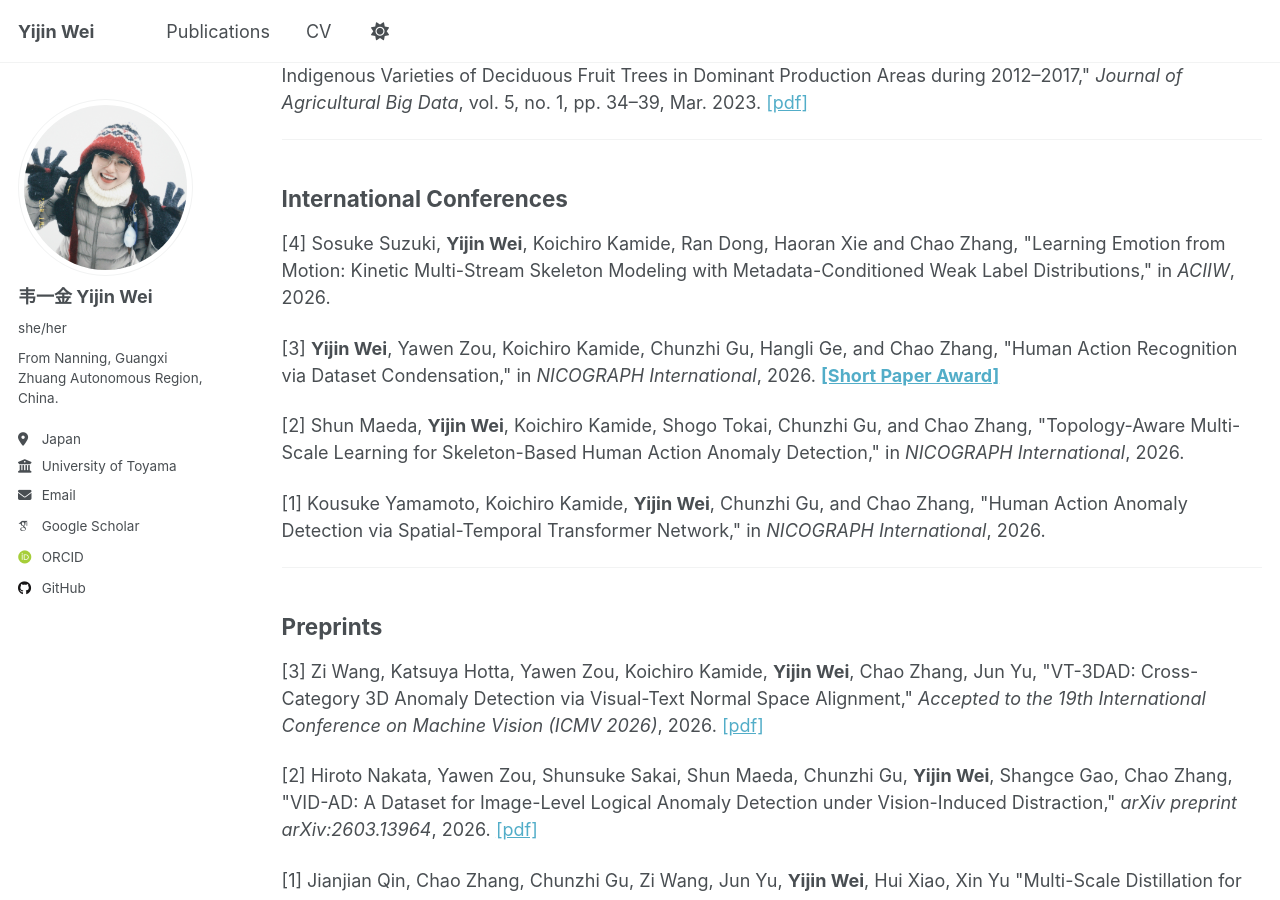
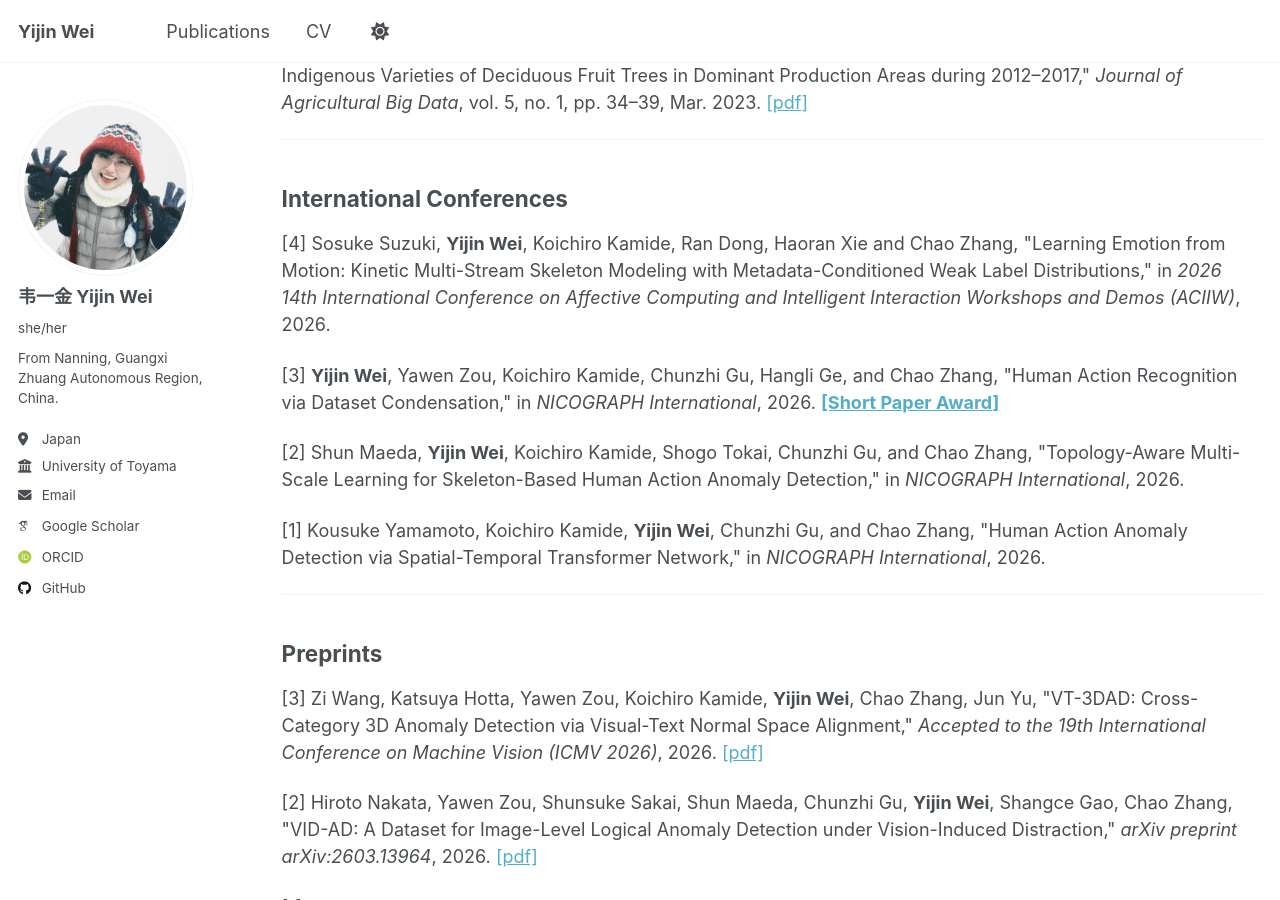
Before and after one commit to mangx/mangx.github.io, a Jekyll site: the page built from _pages/publications.html, in a window 1280 px wide and 900 px high, scrolled down 623 px. Built offline with Jekyll 4.4.1, drawn with Linux system fonts in a browser that asks for light colours; some web fonts are replaced.

Commit message:
Update publications.html

```diff
--- a/_pages/publications.html
+++ b/_pages/publications.html
@@ -56,7 +56,7 @@ author_profile: true
 <p>
 [4] Sosuke Suzuki, <b>Yijin Wei</b>, Koichiro Kamide, Ran Dong, Haoran Xie and Chao Zhang,
 "Learning Emotion from Motion: Kinetic Multi-Stream Skeleton Modeling with Metadata-Conditioned Weak Label Distributions,"
-in <em>ACIIW</em>, 2026.
+in <em>2026 14th International Conference on Affective Computing and Intelligent Interaction Workshops and Demos (ACIIW)</em>, 2026.
 </p>
 
 <p>
```
